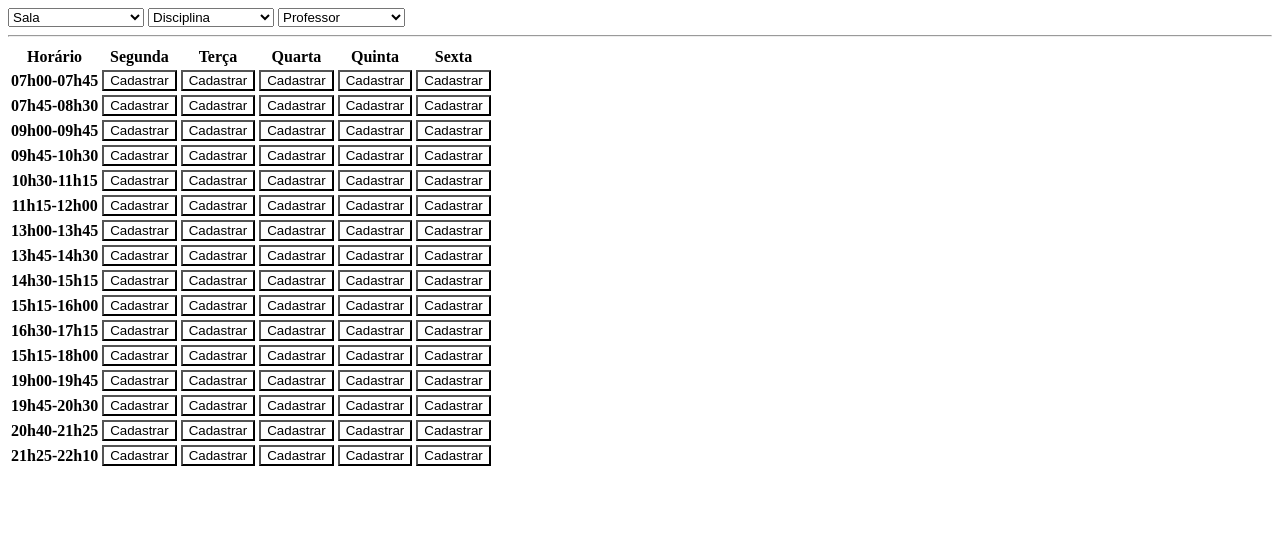
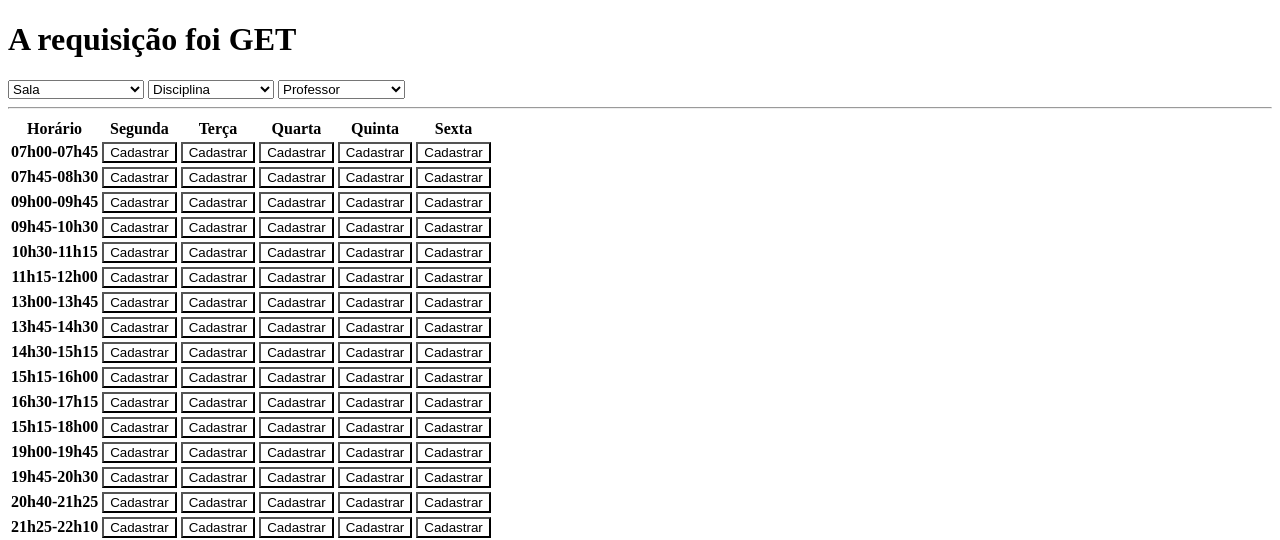
Before and after one commit to cannudo/g-horarios, a Django app: page /otime/reservarHorario in a window 1280 px wide. Shown: the top 540 px of the page. Run offline with Django 3.2, Linux system fonts and the light colour scheme; tables that the repository leaves empty hold one stand-in row (values such as "Sample post").

Commit message:
Exibe o tipo da requisição

```diff
--- a/src/projeto/otime/templates/otime/reservar-horario.html
+++ b/src/projeto/otime/templates/otime/reservar-horario.html
@@ -5,6 +5,7 @@
     <title>Reserva de horário</title>
   </head>
   <body>
+    <h1> {{ texto }}</h1>
     <form method="post">
       {% csrf_token %}
       {% if lista_de_salas and lista_de_disciplinas and lista_de_professores %}
--- a/src/projeto/otime/views.py
+++ b/src/projeto/otime/views.py
@@ -14,6 +14,8 @@ def index(request):
     return render(request, "otime/index.html", contexto)
 
 def reservarHorario(request):
+    texto = "A requisição foi %s" % request.method
+
     lista_de_salas = SalaDeAula.objects.all()
     lista_de_disciplinas = Disciplina.objects.all()
     lista_de_professores = Professor.objects.all()
@@ -23,5 +25,6 @@ def reservarHorario(request):
         "lista_de_disciplinas": lista_de_disciplinas,
         "lista_de_professores": lista_de_professores,
         "horarios": horarios,
+        "texto": texto,
     }
     return render(request, "otime/reservar-horario.html", contexto)
```
